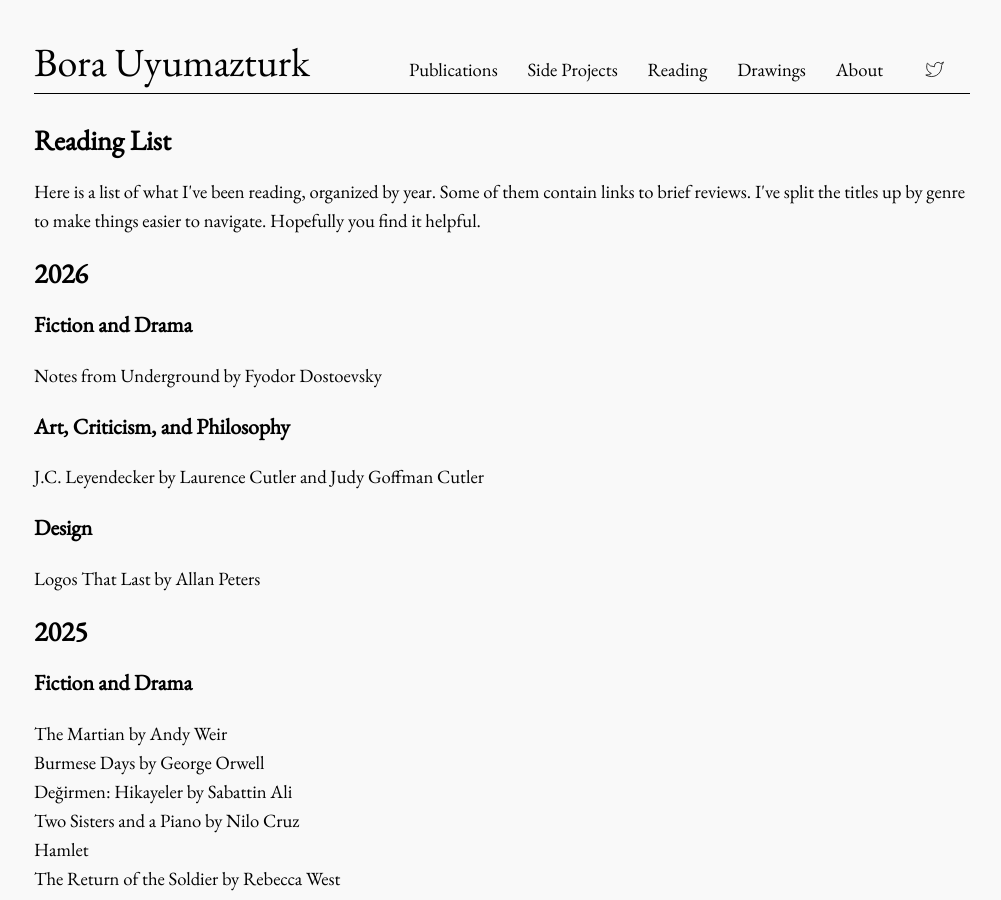
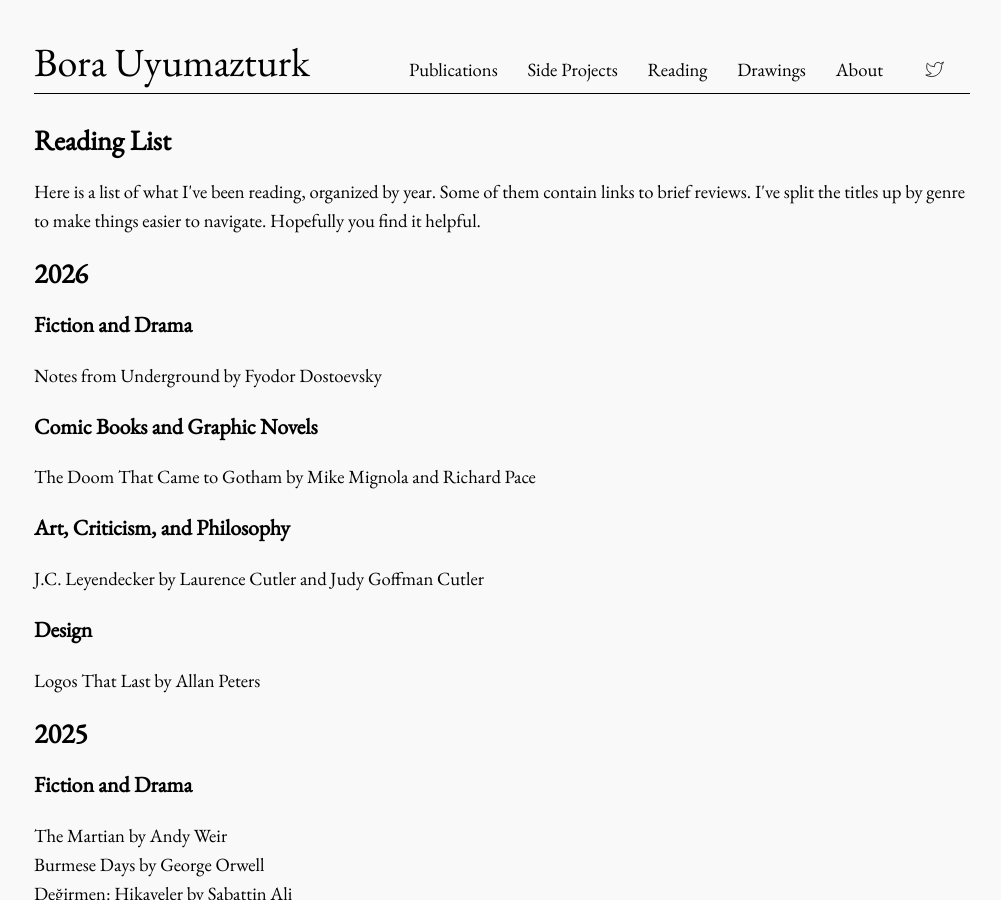
Before and after one commit to bora-uyumazturk/bora-uyumazturk.github.io, a Jekyll site: the page built from reading.html, in a window 1280 px wide and 900 px high. Shown: the whole window, without its empty margins (138-1139 px from the left). Built offline with Jekyll 4.4.1, drawn with Linux system fonts in a browser that asks for light colours.

Commit message:
Update reading.html

```diff
--- a/reading.html
+++ b/reading.html
@@ -17,6 +17,10 @@
   <h3>Fiction and Drama</h3>
 
   Notes from Underground by Fyodor Dostoevsky
+
+  <h3>Comic Books and Graphic Novels</h3>
+
+  The Doom That Came to Gotham by Mike Mignola and Richard Pace
 
   <h3>Art, Criticism, and Philosophy</h3>
 
```
